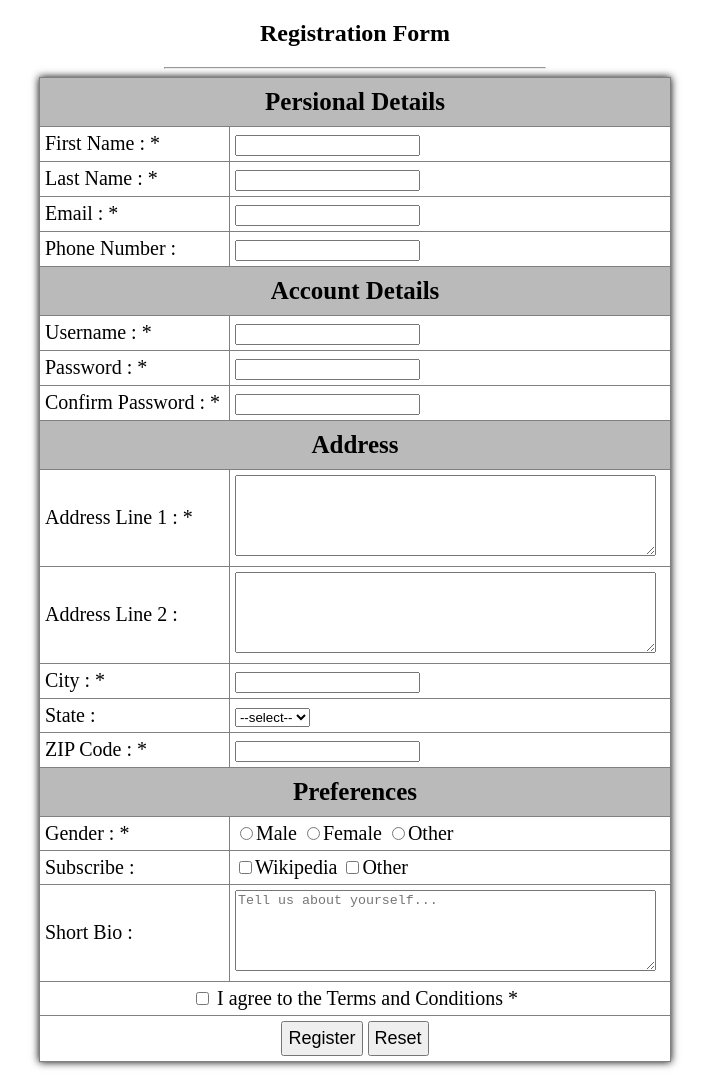
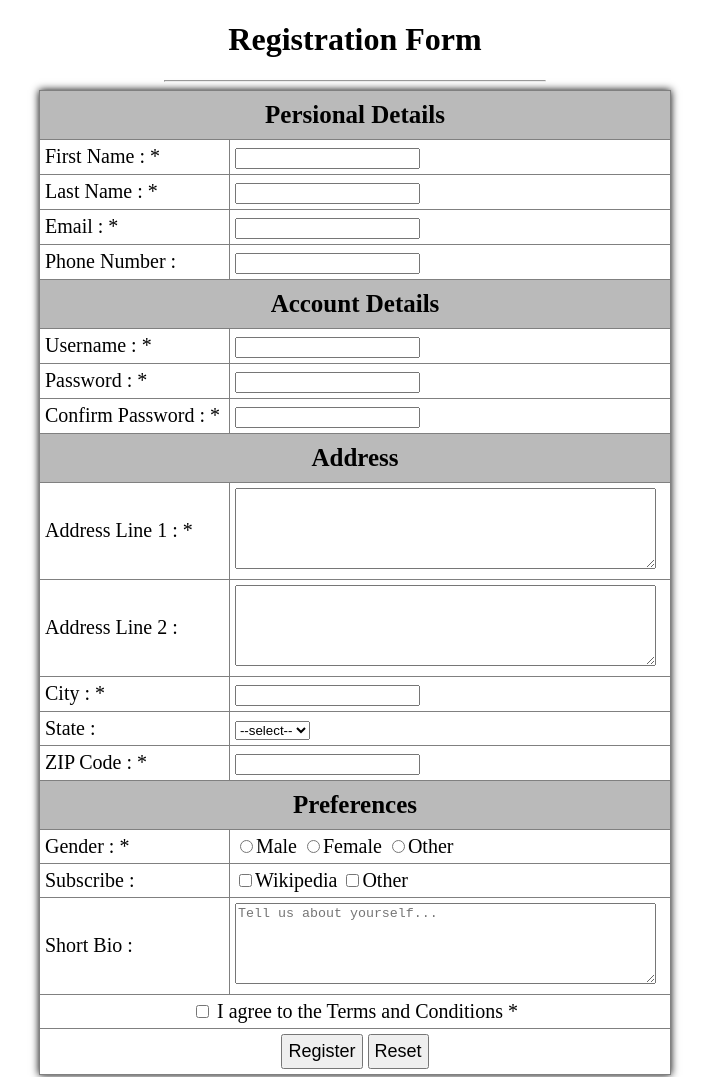
Before and after one commit to KrishnadevMandalNITW/Assignment4, a plain HTML site: page index.html in a window 1280 px wide. Shown: the top 1077 px of the page, without its empty margins (285-994 px from the left). Drawn offline with Linux system fonts and the light colour scheme.

Commit message:
Update index.html

```diff
--- a/index.html
+++ b/index.html
@@ -9,7 +9,7 @@
 </head>
 <body>
     <div align="center">
-        <h2>Registration Form</h2><hr width="30%">
+        <h1>Registration Form</h1><hr width="30%">
         <form action="#">
             <table border="1" width="50%" text-align="center" height="900px">
                 <tbody>
```
